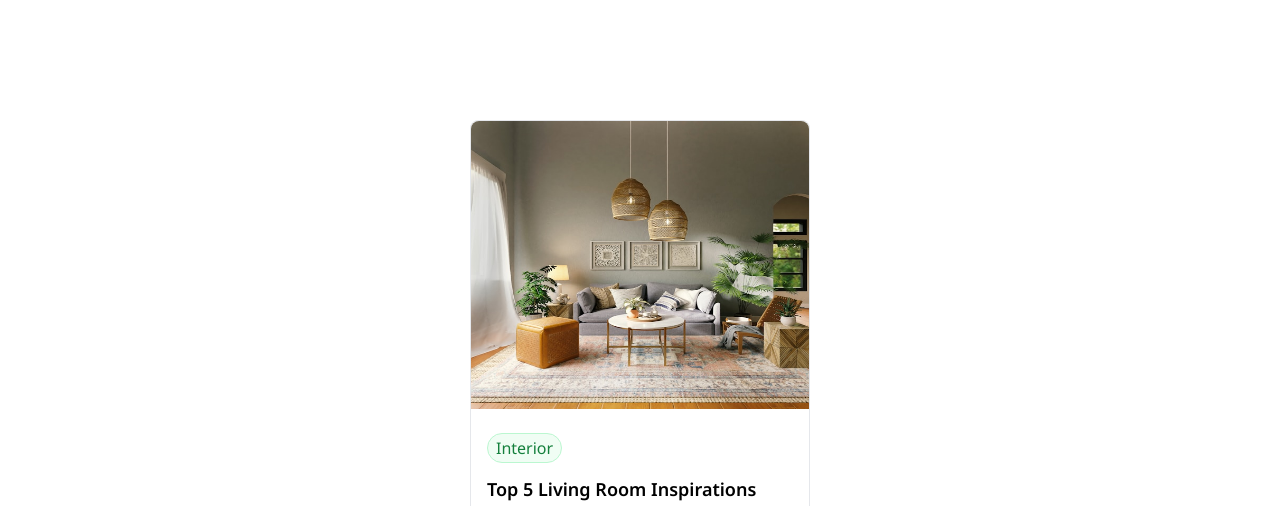
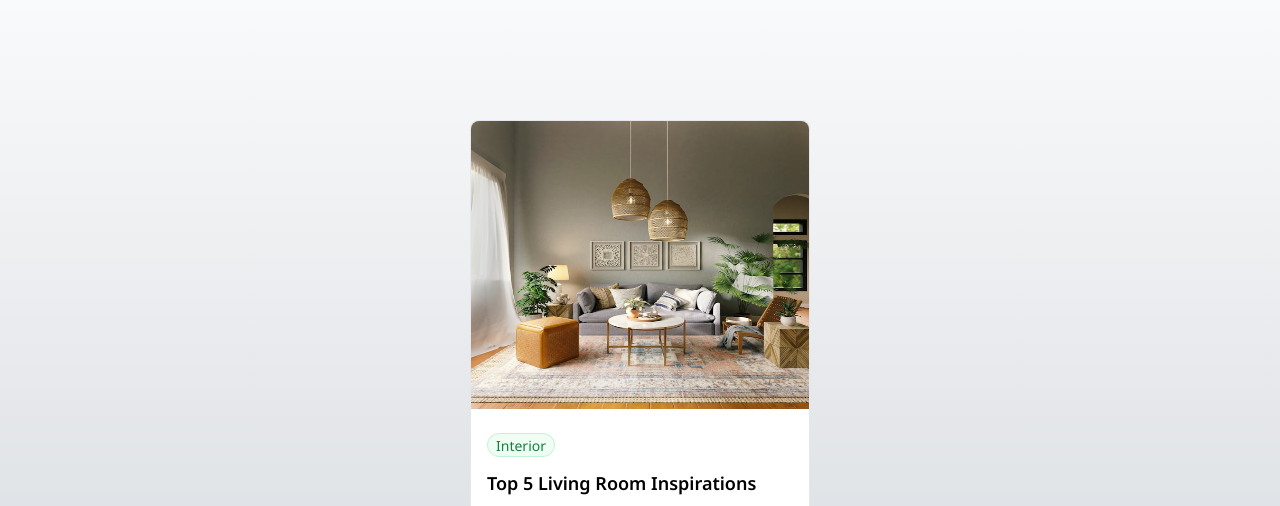
Before and after one commit to Ansh-patel-ML/blog-card-GreatFE, a plain HTML site: page index.html in a window 1280 px wide. Shown: the top 506 px of the page. Drawn offline with nearby package versions, Linux system fonts and the light colour scheme; a script that the page names is missing.

Commit message:
fix: css issues

```diff
--- a/css/style.css
+++ b/css/style.css
@@ -6,6 +6,7 @@ body {
     "Segoe UI", Roboto, Oxygen, Ubuntu, Cantarell, "Open Sans", "Helvetica Neue",
     sans-serif;
   min-height: 100vh;
+  background-image: linear-gradient(#f9fafb, #d2d6db);
 }
 
 * {
--- a/index.html
+++ b/index.html
@@ -25,17 +25,19 @@
   </head>
   <body>
     <div class="flex justify-center">
-      <div class="mt-[120px] flex flex-col max-w-[340px] border rounded-lg">
+      <div
+        class="mt-[120px] flex flex-col max-w-[340px] border rounded-lg bg-white stroke-neutral-200"
+      >
         <img
           src="img/spacejoy-YqFz7UMm8qE-unsplash.jpg"
           alt="blog image"
-          class="h-[288px] w-[340px] rounded-t-lg"
+          class="h-[288px] w-[340px] rounded-t-lg scale font-normal overflow-hidden"
           loading="eager"
         />
         <div class="px-4 py-6">
           <div class="flex flex-col gap-3 mb-6">
             <span
-              class="text-green-700 bg-green-50 border border-green-200 rounded-full w-fit px-2 py-0.5"
+              class="text-green-700 text-sm bg-green-50 border border-green-200 rounded-full w-fit h-[24px] px-2 py-0.5"
               >Interior</span
             >
             <h1 class="text-lg font-semibold">
```
